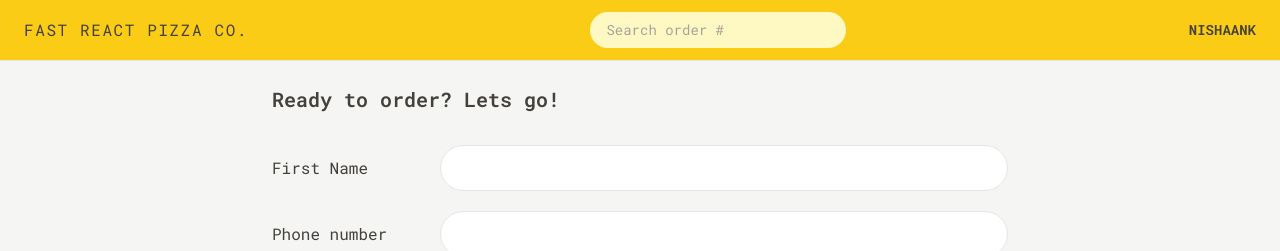
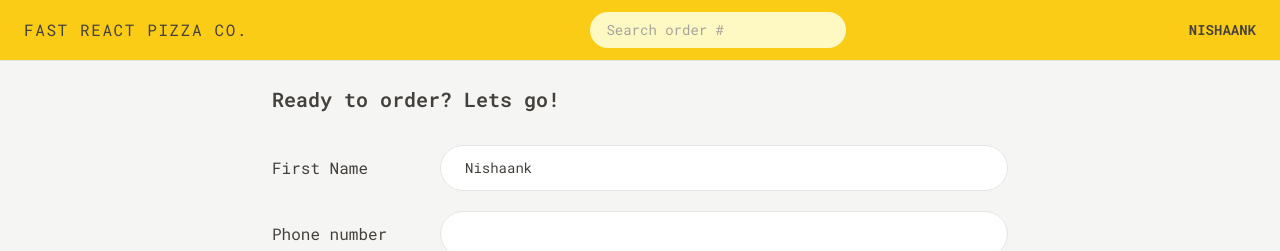
Before and after one commit to Murali981/Pizza-Website-Built-Using-React-Redux-Tailwind-And-More, a React (Vite) app: page /order/new in a window 1280 px wide. Shown: the top 251 px of the page. Built offline with nearby package versions, Linux system fonts and the light colour scheme.

Commit message:
We have added the redux store to our react application to store global state which are name and cart

```diff
--- a/src/features/cart/Cart.jsx
+++ b/src/features/cart/Cart.jsx
@@ -2,6 +2,7 @@ import { Link } from "react-router-dom";
 import LinkButton from "../../ui/LinkButton";
 import Button from "../../ui/Button";
 import CartItem from "./CartItem";
+import { useSelector } from "react-redux";
 
 const fakeCart = [
   {
@@ -28,13 +29,16 @@ const fakeCart = [
 ];
 
 function Cart() {
+  const username = useSelector((state) => state.user.username); // Here we are reading the username from the
+  // redux store ( which is stored in the redux store) .
+
   const cart = fakeCart;
 
   return (
     <div className="px-4 py-3">
       <LinkButton to="/menu">&larr; Back to menu</LinkButton>
 
-      <h2 className="mt-7 text-xl font-semibold">Your cart, %NAME%</h2>
+      <h2 className="mt-7 text-xl font-semibold">Your cart, {username}</h2>
 
       <ul className="mt-3 divide-y divide-stone-200 border-b">
         {cart.map((item) => (
--- a/src/features/order/CreateOrder.jsx
+++ b/src/features/order/CreateOrder.jsx
@@ -8,6 +8,7 @@ import {
 } from "react-router-dom";
 import { createOrder } from "../../services/apiRestaurant";
 import Button from "../../ui/Button";
+import { useSelector } from "react-redux";
 
 // https://uibakery.io/regex-library/phone-number
 const isValidPhone = (str) =>
@@ -40,6 +41,9 @@ const fakeCart = [
 ];
 
 function CreateOrder() {
+  const username = useSelector((state) => state.user.username); // Here we are reading the username from the
+  // redux store ( which is stored in the redux store) .
+
   const navigation = useNavigation(); // This useNavigation() custom hook provided by the react-router-dom returns
   // 3 states which are idle , loading and submitting.
   const isSubmitting = navigation.state === "submitting";
@@ -63,7 +67,16 @@ function CreateOrder() {
         {/* Form is given by react-router-dom  no need to write /order/new in the action because it matches to the closest route by default*/}
         <div className="mb-5 flex flex-col gap-2 sm:flex-row sm:items-center">
           <label className="sm:basis-40">First Name</label>
-          <input className="input grow" type="text" name="customer" required />
+          <input
+            className="input grow"
+            type="text"
+            name="customer"
+            defaultValue={username}
+            // The above defaultValue is very important one which basically allows us to set a default value at
+            // the beginning . But then we can still change and this is now not a controlled element.This is a
+            // normal HTML element which will have a default value
+            required
+          />
         </div>
 
         <div className="mb-5 flex flex-col gap-2 sm:flex-row sm:items-center">
--- a/src/features/user/CreateUser.jsx
+++ b/src/features/user/CreateUser.jsx
@@ -1,11 +1,41 @@
 import { useState } from "react";
 import Button from "../../ui/Button";
+import { useDispatch } from "react-redux";
+import { updateName } from "./userSlice";
+import { useNavigate } from "react-router-dom";
 
 function CreateUser() {
   const [username, setUsername] = useState("");
+  // In the above CreateUser() component , We are mantaining a local username state and that is simply because the below <input> field
+  // is a regular controlled element (setUsername(e.target.value)) . We will always read the value from the username (value={username})
+  // and each time when we type a new character we will update the local state by calling the setUsername() function given by the useState("")
+  // hook. So we are basically temporarily storing the username right in the component itself because it is a very bad practice to basically
+  // connect an input field to the redux store. So as we change the username here (or) as we type a new input here we should really update
+  // a local state variable and not always update the redux store. Instead we only do that as soon as we submit the form. Basically as
+  // we done inputting our username . So this has to be done in the handleSubmit(e) function . Both input (<input>) and the button(<button>)
+  // elements are inside a <form> element . So therefore as soon as we click here to get the form submitted then we will use the handleSubmit(e)
+  // function to hadling of connecting our input element to the redux store after submitting the input name using the form element.
+
+  const dispatch = useDispatch();
+
+  const navigate = useNavigate();
 
   function handleSubmit(e) {
     e.preventDefault();
+    // Here in this handleSubmit() we will update the redux store and redirect the user to the menu.
+
+    if (!username) return;
+    // The way we will update our redux store is by dispatching an action. we will get access to the dispatch function
+    // by using the useDispatch() hook provided by the react-redux package.
+
+    dispatch(updateName(username)); // To this dispatch function we will provide the action creator updateName which we have
+    // created in the userSlice.js file. And to this updateName() action creator we will pass the local username state as
+    // an argument to the updateName(username) action creator. Now this username will become the action.payload and then this
+    // action.payload will be assigned to the state.username . And as soon as this happens the entire react application will get
+    // rerendered and display this username everywhere in our react application.
+    navigate("/menu"); // As soon as we submit our name by using the <form onSubmit={handleSubmit}> then we will update our name in
+    // the redux global store and then we will redirect the user to the "/menu" by using the useNavigate() hook provided by the
+    // react-router-dom.
   }
 
   return (
--- a/src/features/user/Username.jsx
+++ b/src/features/user/Username.jsx
@@ -1,5 +1,16 @@
+import { useSelector } from "react-redux";
+
 function Username() {
-  return <div className="hidden text-sm font-semibold md:block">Nishaank</div>;
+  // In the Username() component we will try to get the state from redux store. Please remember that the way we will get
+  // some state from redux  inside a react component is by using the useSelector() hook.
+  const username = useSelector((state) => state.user.username); // To this useSelector() hook we have to pass the selector function. And that selector function gets as a parameter
+  // which is the entire state and then we can select only what we want.
+
+  if (!username) return null;
+
+  return (
+    <div className="hidden text-sm font-semibold md:block">{username}</div>
+  );
 }
 
 export default Username;
--- a/src/features/user/userSlice.js
+++ b/src/features/user/userSlice.js
@@ -1,21 +1,49 @@
-function getPosition() {
-  return new Promise(function (resolve, reject) {
-    navigator.geolocation.getCurrentPosition(resolve, reject);
-  });
-}
+// function getPosition() {
+//   return new Promise(function (resolve, reject) {
+//     navigator.geolocation.getCurrentPosition(resolve, reject);
+//   });
+// }
 
-async function fetchAddress() {
-  // 1) We get the user's geolocation position
-  const positionObj = await getPosition();
-  const position = {
-    latitude: positionObj.coords.latitude,
-    longitude: positionObj.coords.longitude,
-  };
+// async function fetchAddress() {
+//   // 1) We get the user's geolocation position
+//   const positionObj = await getPosition();
+//   const position = {
+//     latitude: positionObj.coords.latitude,
+//     longitude: positionObj.coords.longitude,
+//   };
 
-  // 2) Then we use a reverse geocoding API to get a description of the user's address, so we can display it the order form, so that the user can correct it if wrong
-  const addressObj = await getAddress(position);
-  const address = `${addressObj?.locality}, ${addressObj?.city} ${addressObj?.postcode}, ${addressObj?.countryName}`;
+//   // 2) Then we use a reverse geocoding API to get a description of the user's address, so we can display it the order form, so that the user can correct it if wrong
+//   const addressObj = await getAddress(position);
+//   const address = `${addressObj?.locality}, ${addressObj?.city} ${addressObj?.postcode}, ${addressObj?.countryName}`;
 
-  // 3) Then we return an object with the data that we are interested in
-  return { position, address };
-}
+//   // 3) Then we return an object with the data that we are interested in
+//   return { position, address };
+// }
+
+import { createSlice } from "@reduxjs/toolkit";
+
+const initialState = {
+  // For using redux here , We are storing the initial state in the username as an empty string ""
+  username: "Nishaank",
+};
+
+const userSlice = createSlice({
+  // Here we have created a slice of global UI state
+  // We will create a userSlice in redux by createSlice where we will import it from redux toolkit. So to the createSlice()
+  // function we have to pass an object which contains name of the slice , initialState and object of reducers which are functions which tells
+  // us  how to update the state. So in this reducers we will  have only one reducer which contains how to update the name. Our reducer
+  // updateName() will receive the current state and the action object . Then we can mutate the state.username by the received username
+  // which comes from action.payload.
+  name: "user",
+  initialState,
+  reducers: {
+    updateName(state, action) {
+      state.username = action.payload;
+    },
+  },
+});
+
+export const { updateName } = userSlice.actions; // We are exporting our reducers by destructuring from the userSlice.actions.
+// Inside the userSlice.actions we will get access to the action creators. Here updateName is an action creator.
+
+export default userSlice.reducer; // We will use this reducer to setup our store.
--- a/src/main.jsx
+++ b/src/main.jsx
@@ -2,9 +2,17 @@ import React from "react";
 import ReactDOM from "react-dom/client";
 import App from "./App.jsx";
 import "./index.css";
+import { Provider } from "react-redux";
+import store from "./store.js";
 
 ReactDOM.createRoot(document.getElementById("root")).render(
   <React.StrictMode>
-    <App />
+    <Provider store={store}>
+      {/* We are providing our global state (which is mantained by the redux store) to the entire app tree by using the provider component
+       which is provided by the react-redux npm package. And to this <Provider> we have to pass the prop as store which we have
+       exported from the store.js file. Once we have passed our store as a single prop to the provider component
+        then we have successfully connected  the redux store to our react application*/}
+      <App />
+    </Provider>
   </React.StrictMode>,
 );
--- a/src/store.js
+++ b/src/store.js
@@ -0,0 +1,16 @@
+import { configureStore } from "@reduxjs/toolkit";
+
+import userReducer from "./features/user/userSlice";
+
+const store = configureStore({
+  // We will import this configureStore from redux toolkit. This configureStore will receive an object of
+  // reducer property . In the reducer property we will pass our userReducer which we have exported from our userSlice.
+  reducer: {
+    user: userReducer,
+  },
+});
+
+export default store; // Now we can provide this store to our react application.
+
+// We will connect our react application to the redux store by doing changes in the main.jsx file which is on the top of the
+// component tree.
--- a/src/ui/Home.jsx
+++ b/src/ui/Home.jsx
@@ -1,6 +1,11 @@
+import { useSelector } from "react-redux";
 import CreateUser from "../features/user/CreateUser";
+import Button from "./Button";
 
 function Home() {
+  const username = useSelector((state) => state.user.username); // Here we are reading the username from the
+  // redux store ( which is stored in the redux store) .
+
   return (
     <div className="my-10 px-4 text-center sm:my-16">
       <h1 className="mb-8  text-xl font-semibold md:text-3xl">
@@ -11,7 +16,13 @@ function Home() {
         </span>
       </h1>
 
-      <CreateUser />
+      {username === "" ? (
+        <CreateUser />
+      ) : (
+        <Button to="/menu" type="primary">
+          Continue ordering, {username}
+        </Button>
+      )}
     </div>
   );
 }
```
